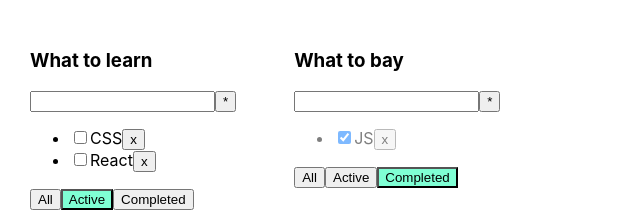
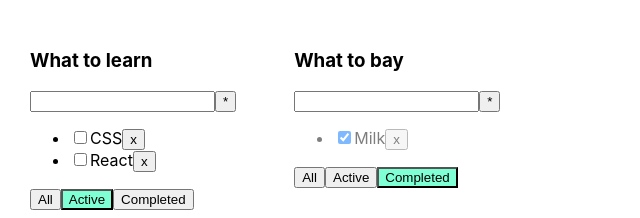
Before and after one commit to programer1983/React-Todolist, a React (Create React App) app: page / in a window 1280 px wide. Shown: the top 218 px of the page, without its empty margins (0-640 px from the left). Built offline with nearby package versions, Linux system fonts and the light colour scheme; the HTML template or start-up script is replaced by a standard one.

Commit message:
adding,  deleting,  checked   using  the   tasks   object

```diff
--- a/src/App.tsx
+++ b/src/App.tsx
@@ -6,37 +6,38 @@ import {v1} from "uuid"
 export type FilterValuesType = "all" | "complited" | "active"
 
 function App() {
-  const [tasks, setTasks] = useState([
-    {id: v1(), title: "CSS", isDone: false},
-    {id: v1(), title: "JS", isDone: true},
-    {id: v1(), title: "React", isDone: false},
-  ])
-
   type TodoListType = {
     id: string
     title: string
     filter: FilterValuesType
   }
 
-  function addTask(title: string){
-    let newTask = {
+  function addTask(title: string, todolistId: string){
+    let task = {
       id: v1(),
       title: title,
       isDone: false,
     }
-    setTasks([...tasks, newTask])
+    let tasks = tasksObj[todolistId]
+    let newTasks = [...tasks, task]
+    tasksObj[todolistId] = newTasks
+    setTasks({...tasksObj})
   }
 
-  function removeTask(id: string){
-    setTasks(tasks.filter(task => task.id !== id))
+  function removeTask(id: string, todolistId: string){
+    let tasks = tasksObj[todolistId]
+    let filterTasks = tasks.filter(task => task.id !== id)
+    tasksObj[todolistId] = filterTasks
+    setTasks({...tasksObj})
   }
 
-  function changeStatus(taskId: string, isDone: boolean){
+  function changeStatus(taskId: string, isDone: boolean, todolistId: string){
+    let tasks = tasksObj[todolistId]
     let task = tasks.find(t => t.id === taskId)
     if (task){
       task.isDone = isDone
+      setTasks({...tasksObj})
     }
-    setTasks([...tasks])
   }
 
   function cahangeFilter(value: FilterValuesType, todolistId: string){
@@ -47,22 +48,38 @@ function App() {
     }
   }
 
+  let todolistId1 = v1()
+  let todolistId2 = v1()
+
   let [todoLists, setTodoLists] = useState<Array<TodoListType>>([
-    {id: v1(), title: "What to learn", filter: "active"},
-    {id: v1(), title: "What to bay", filter: "complited"},
+    {id: todolistId1, title: "What to learn", filter: "active"},
+    {id: todolistId2, title: "What to bay", filter: "complited"},
   ])
+
+  let [tasksObj, setTasks] = useState({
+    [todolistId1]: [
+      {id: v1(), title: "CSS", isDone: false},
+      {id: v1(), title: "JS", isDone: true},
+      {id: v1(), title: "React", isDone: false},
+    ],
+
+    [todolistId2]: [
+      {id: v1(), title: "Book", isDone: false},
+      {id: v1(), title: "Milk", isDone: true},
+    ]
+  })
 
   return (
     <div className="App">
       {todoLists.map((tl) => {
-        let tasksForTodoList = tasks
+        let tasksForTodoList = tasksObj[tl.id]
 
         if (tl.filter === "complited"){
-          tasksForTodoList = tasks.filter(task => task.isDone === true)
+          tasksForTodoList = tasksForTodoList.filter(task => task.isDone === true)
         }
 
         if (tl.filter === "active"){
-          tasksForTodoList = tasks.filter(task => task.isDone === false)
+          tasksForTodoList = tasksForTodoList.filter(task => task.isDone === false)
         }
 
         return (
--- a/src/TodoList.tsx
+++ b/src/TodoList.tsx
@@ -12,11 +12,11 @@ type PropsType = {
   id: string
   title: string
   tasks: Array<TaskType>
-  removeTask: (id: string) => void
+  removeTask: (id: string, todolistId: string) => void
   cahangeFilter: (value: FilterValuesType, todolistId: string) => void
   filter: FilterValuesType
-  addTask: (title: string) => void
-  changeTaskStatus: (taskId: string, isDone: boolean) => void
+  addTask: (title: string, todolistId: string) => void
+  changeTaskStatus: (taskId: string, isDone: boolean, todolistId: string) => void
  }
 
 export function TodoList(props: PropsType) {
@@ -36,7 +36,7 @@ export function TodoList(props: PropsType) {
 
   const addTask = () => {
     if (title.trim() !== ""){
-        props.addTask(title.trim());
+        props.addTask(title.trim(), props.id);
         setTitle("")
     }else{
       setError("Title is required")
@@ -62,10 +62,10 @@ export function TodoList(props: PropsType) {
         </div>
         <ul>
           {props.tasks.map((task) => {
-            const onRemoveHandler = () => {props.removeTask(task.id)}
+            const onRemoveHandler = () => {props.removeTask(task.id, props.id)}
             const onChangeHandler = (
               e: ChangeEvent<HTMLInputElement>) => {
-                props.changeTaskStatus(task.id, e.currentTarget.checked)
+                props.changeTaskStatus(task.id, e.currentTarget.checked, props.id)
               }
             return (
             <li key={task.id} className={task.isDone ? "is-done" : ""}>
```
